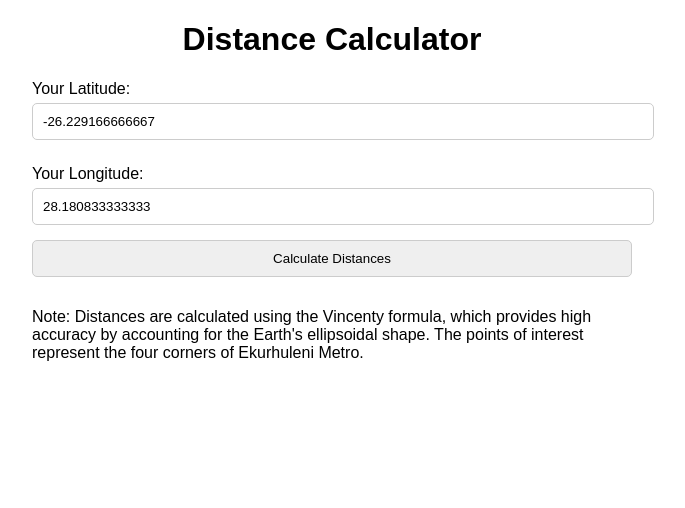
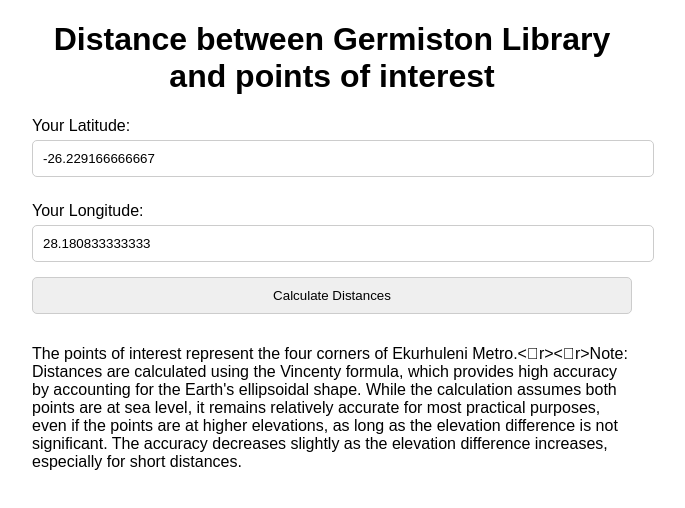
Before and after one commit to Benjinie/scorecard, a plain HTML site: page distance-to-point-of-interest.html in a window 1280 px wide. Shown: the whole page, without its empty margins (308-993 px from the left). Drawn offline with Linux system fonts and the light colour scheme.

Commit message:
Update distance-to-point-of-interest.html

```diff
--- a/distance-to-point-of-interest.html
+++ b/distance-to-point-of-interest.html
@@ -44,7 +44,7 @@
 </head>
 <body>
   <div class="container">
-    <h1>Distance Calculator</h1>
+    <h1>Distance between Germiston Library and points of interest</h1>
     <form id="distanceForm">
       <label for="latitude">Your Latitude:</label>
       <input type="number" id="latitude" value="-26.229166666667" placeholder="Enter your latitude" required step="any">
@@ -168,7 +168,7 @@
 
     // Add a note below the results table
     const note = document.createElement('p');
-    note.textContent = "Note: Distances are calculated using the Vincenty formula, which provides high accuracy by accounting for the Earth's ellipsoidal shape. The points of interest represent the four corners of Ekurhuleni Metro.";
+    note.textContent = "The points of interest represent the four corners of Ekurhuleni Metro.<\br><\br>Note: Distances are calculated using the Vincenty formula, which provides high accuracy by accounting for the Earth's ellipsoidal shape. While the calculation assumes both points are at sea level, it remains relatively accurate for most practical purposes, even if the points are at higher elevations, as long as the elevation difference is not significant. The accuracy decreases slightly as the elevation difference increases, especially for short distances.";
     document.querySelector('.container').appendChild(note);
   </script>
 </body>
```
